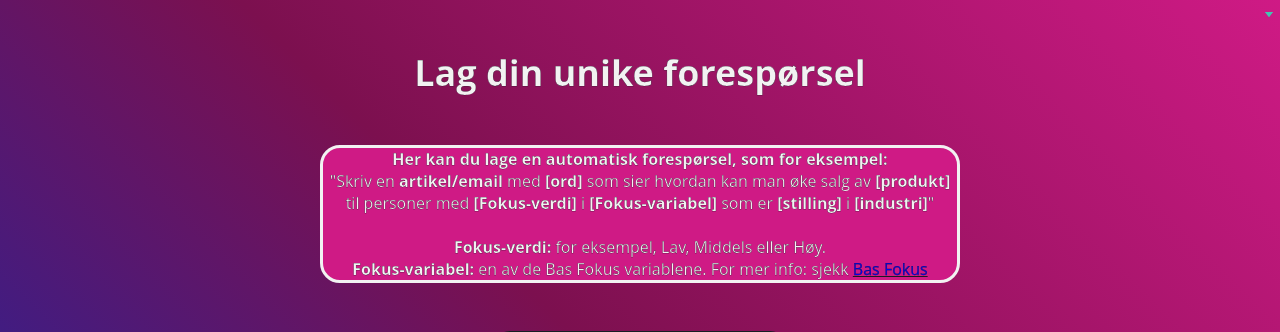
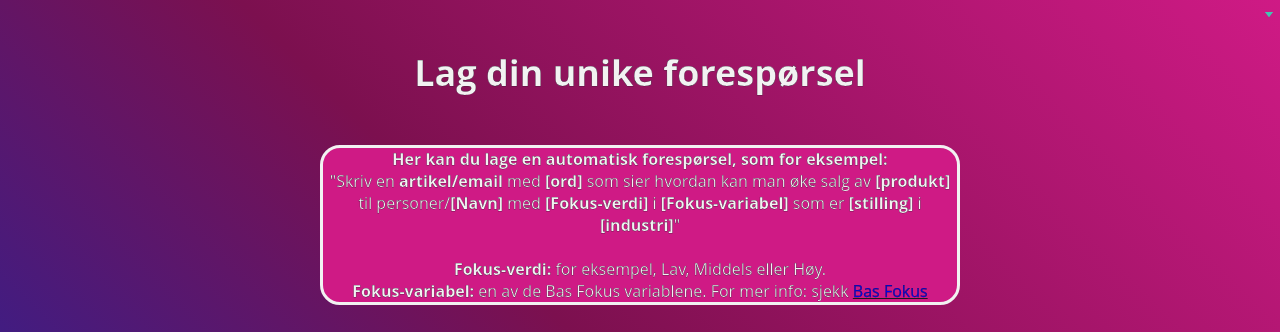
Before and after one commit to mariaangelesjs/fokus_app, a Flask app: template templates/select_columns.html in a window 1280 px wide. Shown: the top 332 px of the page. Run offline with Flask 3, Linux system fonts and the light colour scheme; the template is opened without the code that fills it, so the values that code supplies are empty.

Commit message:
change this

```diff
--- a/templates/select_columns.html
+++ b/templates/select_columns.html
@@ -24,7 +24,7 @@
         <br>
         "Skriv en <b>artikel/email</b> med <b>[ord]</b>
         som sier hvordan kan man øke salg av <b>[produkt]</b>
-        til personer med <b>[Fokus-verdi]</b> i <b>[Fokus-variabel]</b>
+        til personer/<b>[Navn]</b> med <b>[Fokus-verdi]</b> i <b>[Fokus-variabel]</b>
         som er <b>[stilling] </b>i <b>[industri]</b>"
         <br>
         <br>
```
